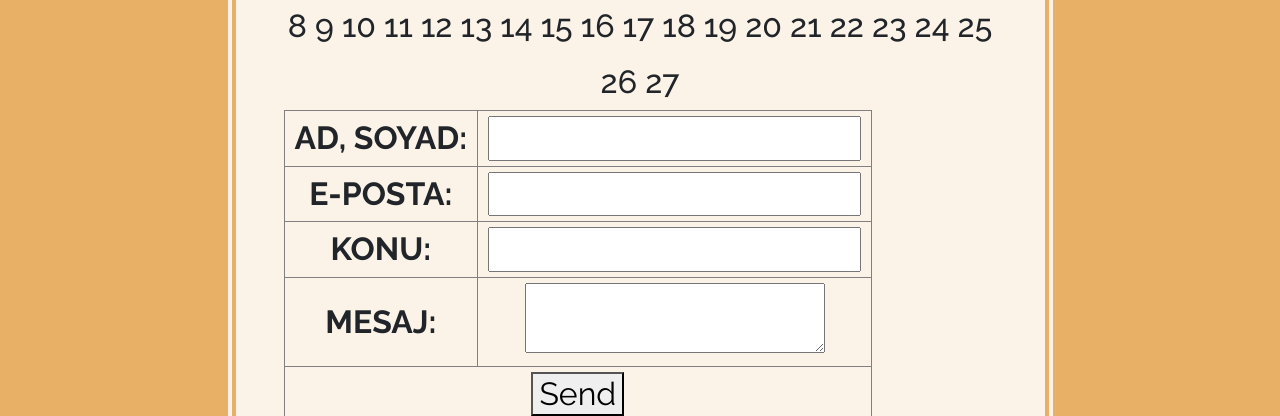
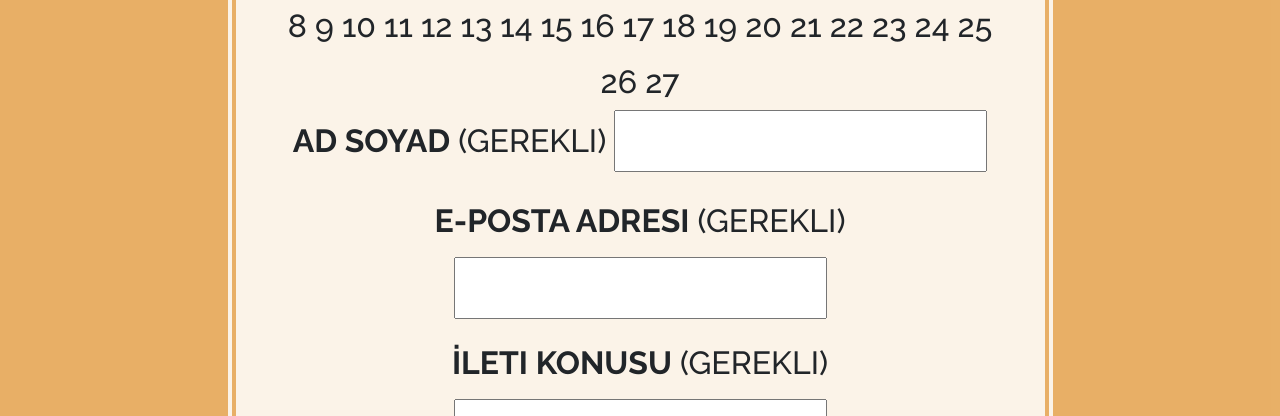
Before and after one commit to denizozbakir/Kal-Girisimcilik, a website: page store.html in a window 1280 px wide. Shown: the part 870-1286 px from the top of the page. Drawn offline with Linux system fonts and the light colour scheme.

Commit message:
deneme mail2

```diff
--- a/store.html
+++ b/store.html
@@ -103,28 +103,29 @@
   	td{padding:5px 10px;font-weight:bold;}
   </style>
 
-  <form action="https://formspree.io/denizozb@outlook.com" method="POST">
-  	<table border="1">
-  		<tr>
-  			<td>Ad, Soyad:</td>
-  			<td><input type="text" name="adsoyad" /></td>
-  		</tr>
-  		<tr>
-  			<td>E-Posta:</td>
-  			<td><input type="text" name="email" /></td>
-  		</tr>
-  		<tr>
-  			<td>Konu:</td>
-  			<td><input type="text" name="konu" /></td>
-  		</tr>
-  		<tr>
-  			<td>Mesaj:</td>
-  			<td><textarea name="mesaj" style="width:300px;height:70px"></textarea></td>
-  		</tr>
-  		<tr>
-  			<td colspan="2"><button type="submit">Send</button></td>
-  		</tr>
-  	</table>
+  <form action="https://formspree.io/denizozb@outlook.com" method="post"> <!-- mailiniz@gmail.com yerine kendi mail adresimizi yazıyoruz. -->
+      <p class="input-block">
+          <label for="contact_author">
+              <strong>Ad Soyad</strong> (gerekli)</label>
+          <input type="text" name="contact_author" id="contact_author" required>
+      </p>
+      <p class="input-block">
+          <label for="_replyto">
+              <strong>E-Posta Adresi</strong> (gerekli)</label>
+          <input type="email" name="_replyto" id="_replyto" required>
+      </p>
+      <p class="input-block">
+          <label for="contact_subject">
+              <strong>İleti Konusu</strong> (gerekli)</label>
+          <input type="text" name="contact_subject" id="contact_subject" required>
+      </p>
+      <p class="textarea-block">
+          <label for="contact_content">
+              <strong>İleti</strong> (gerekli)</label>
+          <textarea name="contact_content" id="contact_content" required></textarea>
+      </p>
+      <input type="hidden" name="_next" value="//domainadresimiz.com/tesekkurler.html"> <!-- Form forms.brace.io adresine gönderildikten sonra tekrar sitenize dönüş yapılarak sitenizdeki tesekkurler.html dosyasının açılmasını sağlıyor. -->
+      <input type="submit" value="GÖNDER">
   </form>
 
 
```
